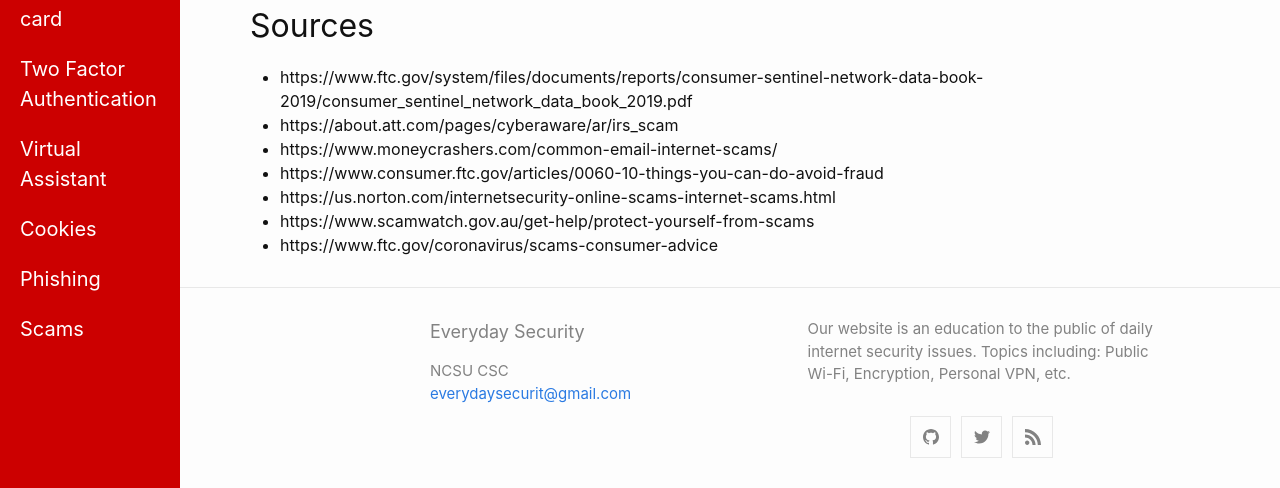
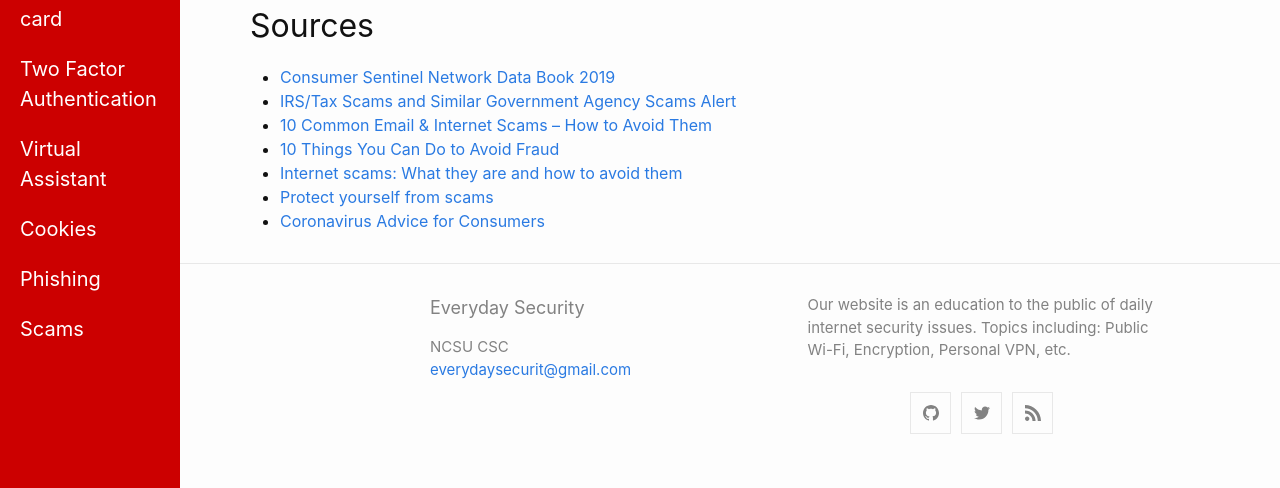
Before and after one commit to everydaysecurity/everydaysecurity, a Jekyll site: the page built from Scams.md, in a window 1280 px wide and 900 px high, scrolled down 4522 px, cut to the strip 412-900 px from the top of the window. Built offline with Jekyll 4.4.1, drawn with Linux system fonts in a browser that asks for light colours.

Commit message:
Update Scams.md

```diff
--- a/Scams.md
+++ b/Scams.md
@@ -139,11 +139,11 @@ For education use, we also made a [Scams Powerpoint](https://www.slideshare.net/
 
 <h2>Sources</h2>
 <ul>
-	<li>https://www.ftc.gov/system/files/documents/reports/consumer-sentinel-network-data-book-2019/consumer_sentinel_network_data_book_2019.pdf</li>
-	<li>https://about.att.com/pages/cyberaware/ar/irs_scam</li>
-	<li>https://www.moneycrashers.com/common-email-internet-scams/</li>
-	<li>https://www.consumer.ftc.gov/articles/0060-10-things-you-can-do-avoid-fraud</li>
-	<li>https://us.norton.com/internetsecurity-online-scams-internet-scams.html</li>
-	<li>https://www.scamwatch.gov.au/get-help/protect-yourself-from-scams</li>
-	<li>https://www.ftc.gov/coronavirus/scams-consumer-advice</li>
+	<li><a href= "https://www.ftc.gov/system/files/documents/reports/consumer-sentinel-network-data-book-2019/consumer_sentinel_network_data_book_2019.pdf">Consumer Sentinel Network Data Book 2019</a></li>
+	<li><a href="https://about.att.com/pages/cyberaware/ar/irs_scam">IRS/Tax Scams and Similar Government Agency Scams Alert</a></li>
+	<li><a href="https://www.moneycrashers.com/common-email-internet-scams/">10 Common Email & Internet Scams – How to Avoid Them</a></li>
+	<li><a href="https://www.consumer.ftc.gov/articles/0060-10-things-you-can-do-avoid-fraud">10 Things You Can Do to Avoid Fraud</a></li>
+	<li><a href="https://us.norton.com/internetsecurity-online-scams-internet-scams.html">Internet scams: What they are and how to avoid them</a></li>
+	<li><a href="https://www.scamwatch.gov.au/get-help/protect-yourself-from-scams">Protect yourself from scams</a></li>
+	<li><a href="https://www.ftc.gov/coronavirus/scams-consumer-advice">Coronavirus Advice for Consumers</a></li>
 </ul>
```
